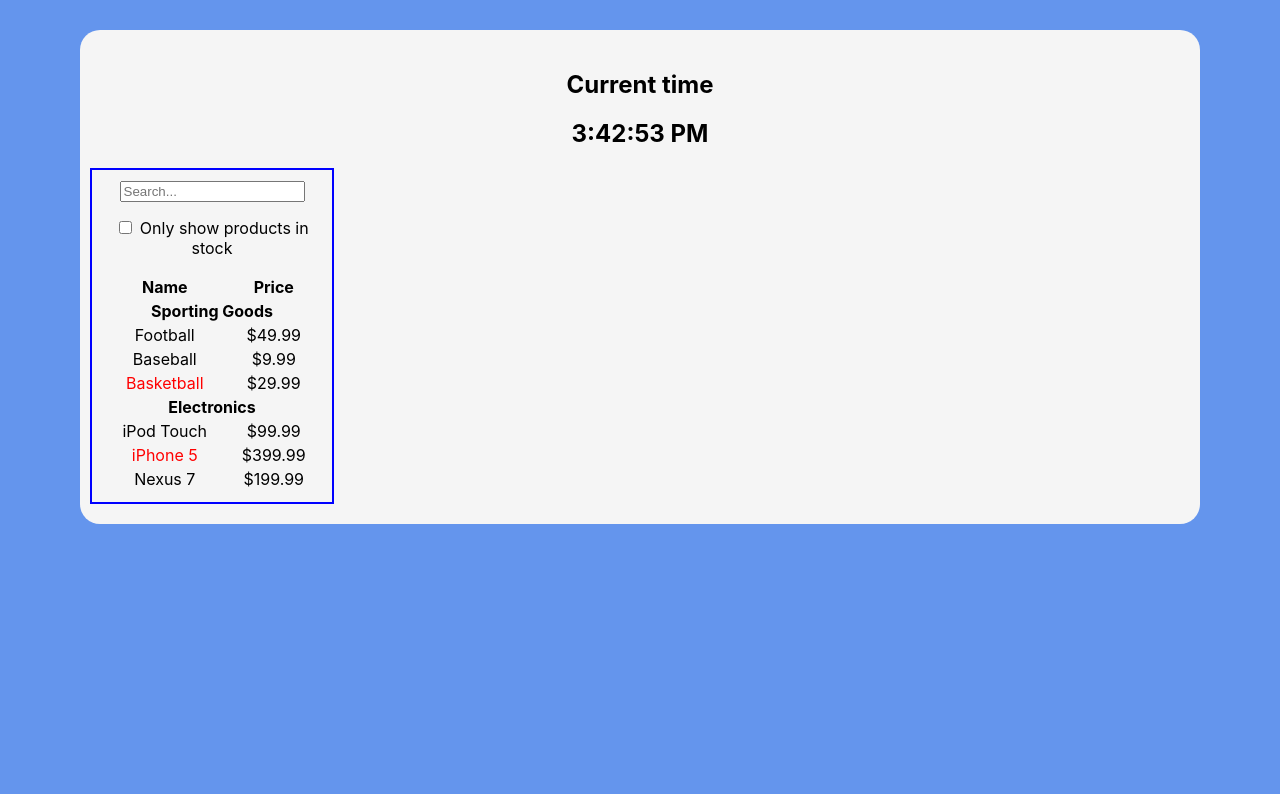
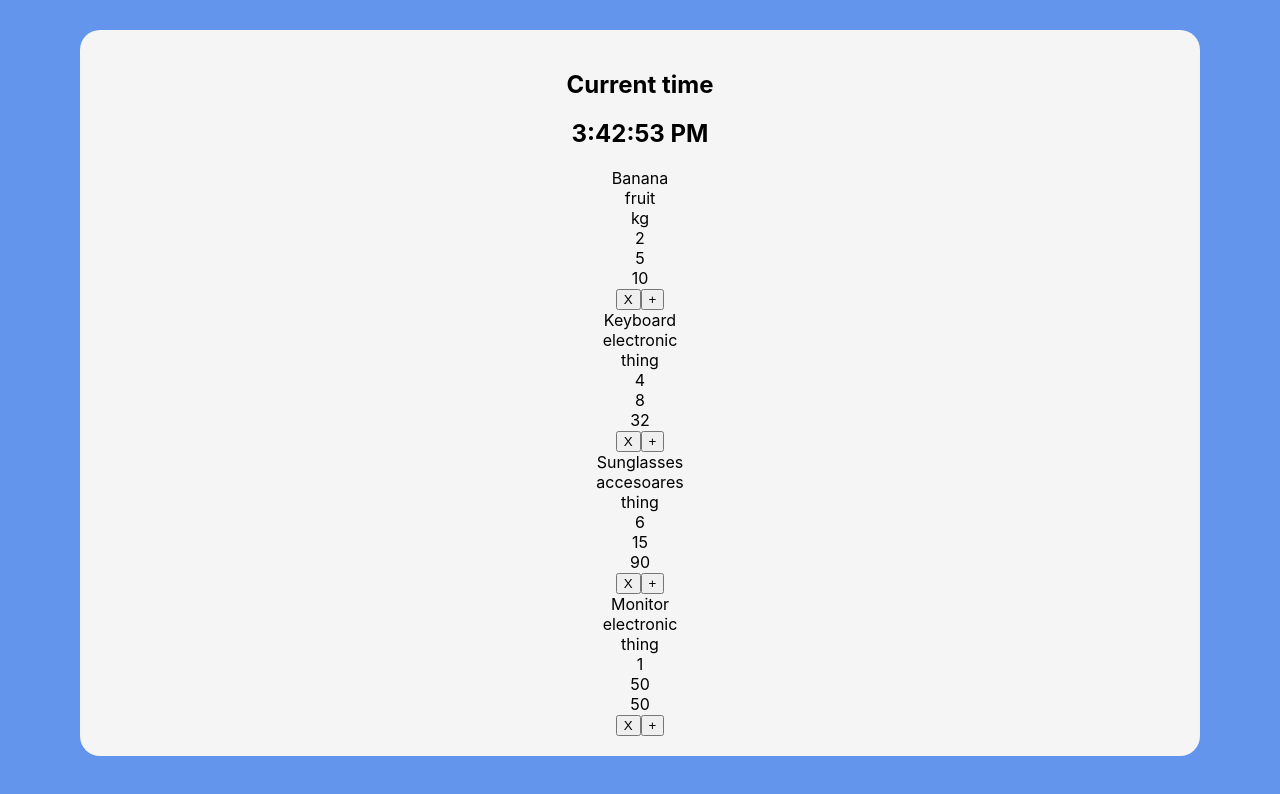
Before and after one commit to Alfi2490/task2, a React (Create React App) app: page / in a window 1280 px wide. Shown: the top 794 px of the page. Built offline with nearby package versions, Linux system fonts and the light colour scheme.

Commit message:
taskList start

```diff
--- a/src/App.js
+++ b/src/App.js
@@ -6,30 +6,39 @@ import Clock from './components/Clock/Clock';
 // import Reservation from './components/Reservation/Reservation';
 // import Calculator from './components/Claculator/Calculator';
 // import SignUpDialog from './components/SingUpDialog/SingUpDialog';
-import FilterableProductTable from './components/FilterableProductTable/FilterableproductTable';
+// import FilterableProductTable from './components/FilterableProductTable/FilterableproductTable';
+import TaskList from './components/TaskList/TaskList.jsx';
 
 function App() {
   return (
     <div className="App">
       <Clock />
+      <TaskList items={ITEMS} />
       {/* <Toggle /> */}
       {/* <LoginControl/> */}
       {/* <Banner /> */}
       {/* <Reservation /> */}
       {/* <Calculator /> */}
       {/* <SignUpDialog/> */}
-      < FilterableProductTable products={PRODUCTS}/>
+      {/* < FilterableProductTable products={PRODUCTS}/> */}
     </div>
   );
 }
 
-const PRODUCTS = [
-  {category: 'Sporting Goods', price: '$49.99', stocked: true, name: 'Football'},
-  {category: 'Sporting Goods', price: '$9.99', stocked: true, name: 'Baseball'},
-  {category: 'Sporting Goods', price: '$29.99', stocked: false, name: 'Basketball'},
-  {category: 'Electronics', price: '$99.99', stocked: true, name: 'iPod Touch'},
-  {category: 'Electronics', price: '$399.99', stocked: false, name: 'iPhone 5'},
-  {category: 'Electronics', price: '$199.99', stocked: true, name: 'Nexus 7'}
-];
+// const PRODUCTS = [
+//   {category: 'Sporting Goods', price: '$49.99', stocked: true, name: 'Football'},
+//   {category: 'Sporting Goods', price: '$9.99', stocked: true, name: 'Baseball'},
+//   {category: 'Sporting Goods', price: '$29.99', stocked: false, name: 'Basketball'},
+//   {category: 'Electronics', price: '$99.99', stocked: true, name: 'iPod Touch'},
+//   {category: 'Electronics', price: '$399.99', stocked: false, name: 'iPhone 5'},
+//   {category: 'Electronics', price: '$199.99', stocked: true, name: 'Nexus 7'}
+// ];
+
+const ITEMS = [
+  {name: 'Banana', type: 'fruit', unit:'kg', amount: '2', price: '5'},
+  {name: 'Keyboard', type: 'electronic', unit:'thing', amount: '4', price: '8'},
+  {name: 'Sunglasses', type: 'accesoares', unit:'thing', amount: '6', price: '15'},
+  {name: 'Monitor', type: 'electronic', unit:'thing', amount: '1', price: '50'},
+]
 
 export default App;
--- a/src/components/FilterableProductTable/FilterableProductTable.css
+++ b/src/components/FilterableProductTable/FilterableProductTable.css
@@ -4,4 +4,5 @@
     flex-direction: column;
     width: 220px;
     padding: 10px;
+    border-radius: 10px;
 }
--- a/src/components/FilterableProductTable/FilterableproductTable.jsx
+++ b/src/components/FilterableProductTable/FilterableproductTable.jsx
@@ -4,11 +4,42 @@ import ProductTable from './ProductTable';
 import './FilterableProductTable.css';
 
 class FilterableProductTable extends React.Component {
+
+    constructor(props) {
+        super(props);
+        this.state = {
+            filterText: '',
+            inStockOnly: false
+        };
+
+        this.handleFilterTextChange = this.handleFilterTextChange.bind(this);
+        this.handleInStockChange = this.handleInStockChange.bind(this);
+    }
+
+    handleFilterTextChange(filterText) {
+        this.setState({
+            filterText: filterText
+        });
+    }
+
+    handleInStockChange(inStockOnly) {
+        this.setState({
+            inStockOnly: inStockOnly
+        })
+    }
+
     render () {
         return (
             <div className="FilterableProductTable">
-                <SearchBar />
-                <ProductTable products={this.props.products} />
+                <SearchBar
+                    filterText={this.state.filterText}
+                    inStockOnly={this.inStockOnly}
+                    onFilterTextChange={this.handleFilterTextChange}
+                    onInStockChange={this.handleInStockChange} />
+                <ProductTable
+                    products={this.props.products}
+                    filterText={this.state.filterText}
+                    inStockOnly={this.state.inStockOnly} />
             </div>
         )
     }
--- a/src/components/FilterableProductTable/ProductTable.jsx
+++ b/src/components/FilterableProductTable/ProductTable.jsx
@@ -5,10 +5,19 @@ import ProductRow from './ProductRow';
 class ProductTable extends React.Component {
     render() {
 
+        const filterText = this.props.filterText;
+        const inStockOnly = this.props.inStockOnly;
+
         const rows = [];
         let lastCategory = null;
 
         this.props.products.forEach((product) => {
+            if (product.name.indexOf(filterText) === -1) {
+                return;
+            }
+            if (inStockOnly && !product.stocked) {
+                return;
+            }
             if (product.category !== lastCategory) {
                 rows.push(
                     <ProductCategoryRow
--- a/src/components/FilterableProductTable/SearchBar.jsx
+++ b/src/components/FilterableProductTable/SearchBar.jsx
@@ -1,12 +1,34 @@
 import React from 'react';
 
 class SearchBar extends React.Component {
+
+    constructor(props) {
+        super(props);
+        this.handleFilterTextChange = this.handleFilterTextChange.bind(this);
+        this.handleInStockChange = this.handleFilterTextChange.bind(this);
+    }
+
+    handleFilterTextChange(e) {
+        this.props.onFilterTextChange(e.target.value);
+    }
+
+    handleInStockChange(e) {
+        this.props.onInStockChange(e.target.checked);
+    }
+
     render() {
         return (
             <form>
-                <input type="text" placeholder="Search..." />
+                <input
+                    type="text"
+                    placeholder="Search..."
+                    value={this.props.filterText}
+                    onChange={this.handleFilterTextChange} />
                 <p>
-                    <input type="checkbox" />
+                    <input
+                        type="checkbox"
+                        checked={this.props.inStockOnly}
+                        onChange={this.handleInStockChange} />
                     {' '}
                     Only show products in stock
                 </p>
--- /dev/null
+++ b/src/components/TaskList/TaskList.jsx
@@ -0,0 +1,29 @@
+import React from 'react';
+
+class TaskList extends React.Component {
+    constructor(props){
+        super(props);
+        this.state = {
+            items: props.items
+        };
+    }
+
+    render() {
+        return (
+            <div>
+                {this.state.items.map(item => <div key={item.name}>
+                    <div>{item.name}</div>
+                    <div>{item.type}</div>
+                    <div>{item.unit}</div>
+                    <div>{item.amount}</div>
+                    <div>{item.price}</div>
+                    <div>{parseFloat(item.amount) * parseFloat(item.price)}</div>
+                    <button>X</button>
+                    <button>+</button>
+                </div>)}
+            </div>
+        )
+    }
+}
+
+export default TaskList;
```
